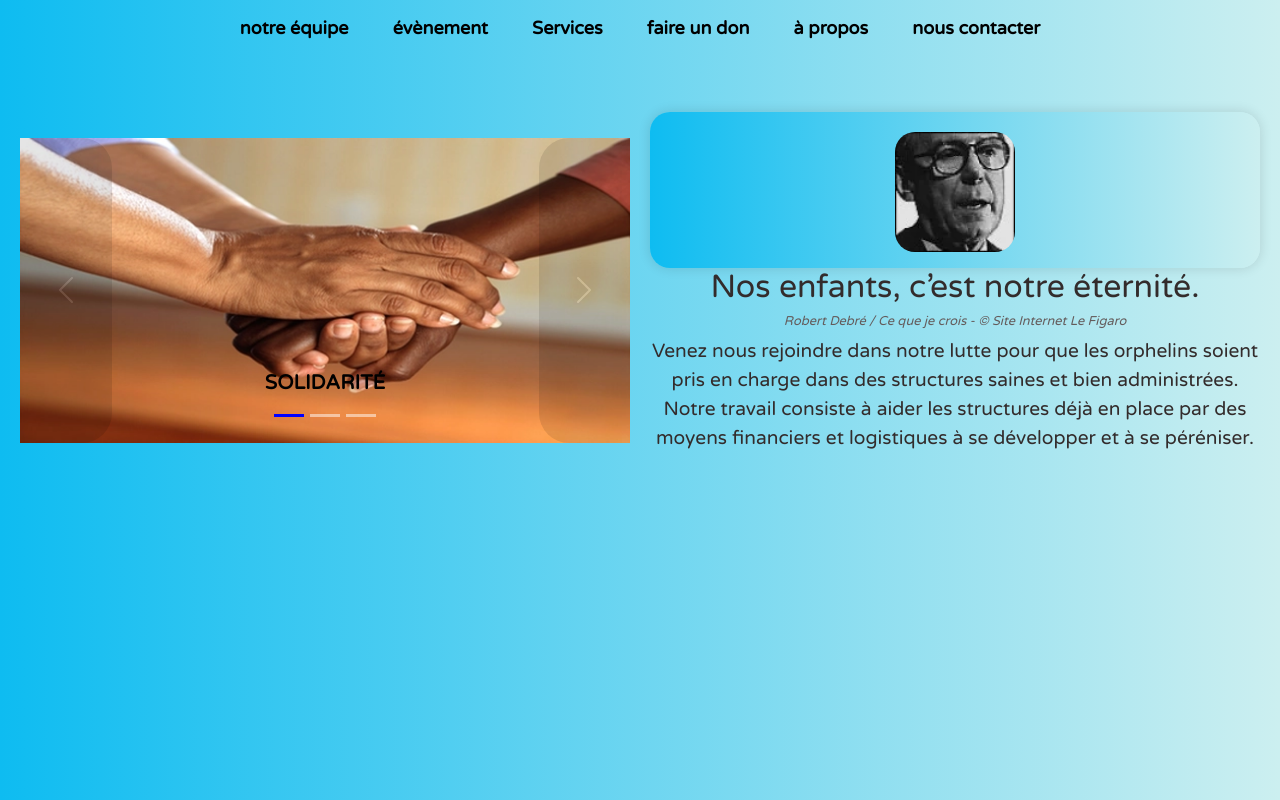
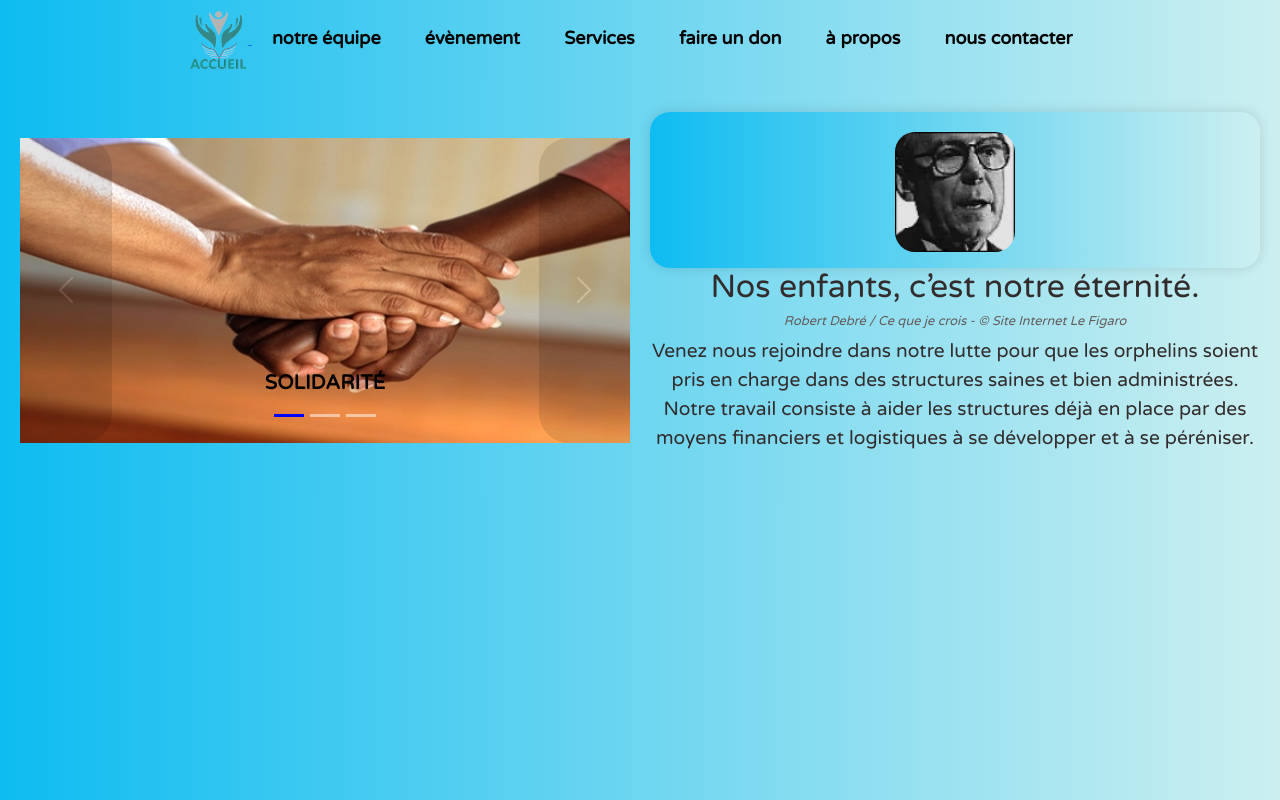
Before and after one commit to PapaG57/mamanesther-v3-5, a plain HTML site: page index.html in a window 1280 px wide. Drawn offline with nearby package versions, Linux system fonts and the light colour scheme; a web font is replaced by a local one.

Commit message:
ajout de l'icône d'accueil

```diff
--- a/assets/css/styles.css
+++ b/assets/css/styles.css
@@ -26,6 +26,11 @@ header {
     width: 100%;
     background: linear-gradient(to right, #0ebcf1, #cceff0);
     padding: 10px 0;
+}
+
+.logo-asso {
+    width: 60px;
+    height: 60px;
 }
 
 nav ul {
--- a/index.html
+++ b/index.html
@@ -17,6 +17,9 @@
     <header>
         <nav id="navbar">
             <ul>
+              <a href="index.html">
+                <img class="logo-asso" src="assets/img/logos/Logo-Mama-Esther-Accueil.webp" title="logo de l'association 'Maman Esther'" alt="logo de l'association 'Maman Esther'">
+              </a>
             <li><a href="#">notre équipe</a></li>
             <li><a href="#">évènement</a></li>
             <li><a href="#">Services</a></li>
```
Also changed, not shown: 1 other file.
